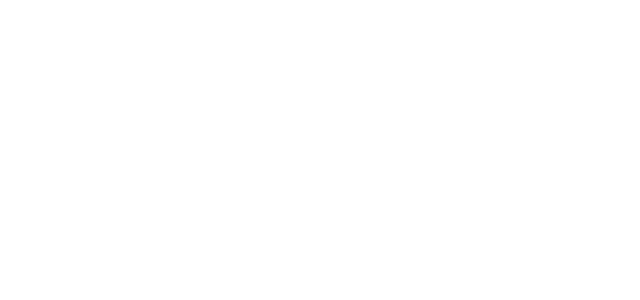
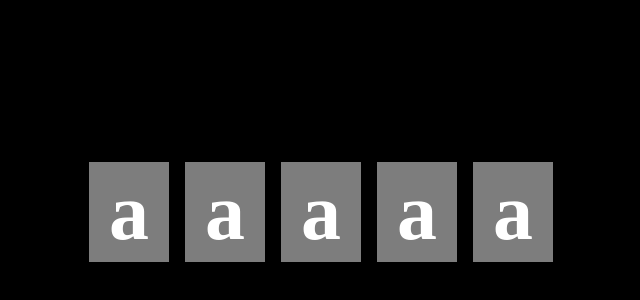
Before and after one commit to Clark-Castro/Wordle-Clone-NextJS, a Next.js app: page / in a window 1280 px wide. Shown: the part 188-488 px from the top of the page, without its empty margins (319-959 px from the left). Built offline with nearby package versions, Linux system fonts and the light colour scheme.

Commit message:
Basic Design And Colors.

```diff
--- a/src/app/globals.css
+++ b/src/app/globals.css
@@ -1,29 +1,3 @@
-:root {
-  --background: #ffffff;
-  --foreground: #171717;
-}
-
-@media (prefers-color-scheme: dark) {
-  :root {
-    --background: #0a0a0a;
-    --foreground: #ededed;
-  }
-}
-
-html,
-body {
-  max-width: 100vw;
-  overflow-x: hidden;
-}
-
-body {
-  color: var(--foreground);
-  background: var(--background);
-  font-family: Arial, Helvetica, sans-serif;
-  -webkit-font-smoothing: antialiased;
-  -moz-osx-font-smoothing: grayscale;
-}
-
 * {
   box-sizing: border-box;
   padding: 0;
@@ -35,8 +9,17 @@
   text-decoration: none;
 }
 
-@media (prefers-color-scheme: dark) {
-  html {
-    color-scheme: dark;
-  }
+body {
+  display: flex;
+  width: 100vw;
+  height: 100vh;
+  background-color: black;
+  justify-content: center;
+  align-items: center;
 }
+
+:root {
+  --gray-col: rgb(125, 125, 125);
+  --yellow-col: #b59f3b;
+  --green-col: #538d4e;
+}
--- a/src/app/page.tsx
+++ b/src/app/page.tsx
@@ -1,3 +1,34 @@
+"use client";
+import Row from "@/components/Row";
+import { useEffect, useState } from "react";
+import { RowData } from "@/types";
+
 export default function Home() {
-  return <div></div>;
+  const [data, setData] = useState<RowData | null>(null);
+
+  useEffect(() => {
+    setData(
+      Object.fromEntries(
+        Array.from({ length: 5 }, (_, i) => [
+          `b${i + 1}`,
+          { color: "gray", letter: "a" },
+        ])
+      ) as RowData
+    );
+  }, []);
+
+  return (
+    data && (
+      <div
+        style={{
+          alignItems: "center",
+          justifyContent: "center",
+          display: "flex",
+          flexDirection: "column",
+          gap: "1rem",
+        }}>
+        <Row data={data} />
+      </div>
+    )
+  );
 }
--- /dev/null
+++ b/src/components/Block.tsx
@@ -0,0 +1,36 @@
+"use client";
+import { useEffect, useState } from "react";
+import { BlockData } from "@/types";
+
+export default function Block({ color, letter }: BlockData) {
+  const [bgColor, setBgColor] = useState("var(--gray-col)");
+
+  useEffect(() => {
+    setBgColor(
+      color === "correct"
+        ? "var(--green-col)"
+        : color === "present"
+        ? "var(--yellow-col)"
+        : "var(--gray-col)"
+    );
+  }, [color]);
+
+  return (
+    <div
+      style={{
+        display: "flex",
+        alignItems: "center",
+        justifyContent: "center",
+        width: "80px",
+        height: "100px",
+        backgroundColor: bgColor,
+        margin: "0.5rem",
+        fontSize: "5rem",
+        fontWeight: "900",
+        color: "white",
+        userSelect: "none",
+      }}>
+      {letter}
+    </div>
+  );
+}
--- /dev/null
+++ b/src/components/Row.tsx
@@ -0,0 +1,17 @@
+import Block from "./Block";
+import { RowData } from "@/types";
+
+export default function Row({ data }: { data: RowData }) {
+  return (
+    <div
+      style={{
+        display: "flex",
+        alignItems: "center",
+        justifyContent: "center",
+      }}>
+      {Object.entries(data).map(([key, block]) => (
+        <Block key={key} color={block.color} letter={block.letter} />
+      ))}
+    </div>
+  );
+}
--- /dev/null
+++ b/src/types.ts
@@ -0,0 +1,6 @@
+export type BlockData = {
+  color: string;
+  letter: string;
+};
+
+export type RowData = Record<`b${1 | 2 | 3 | 4 | 5}`, BlockData>;
```
